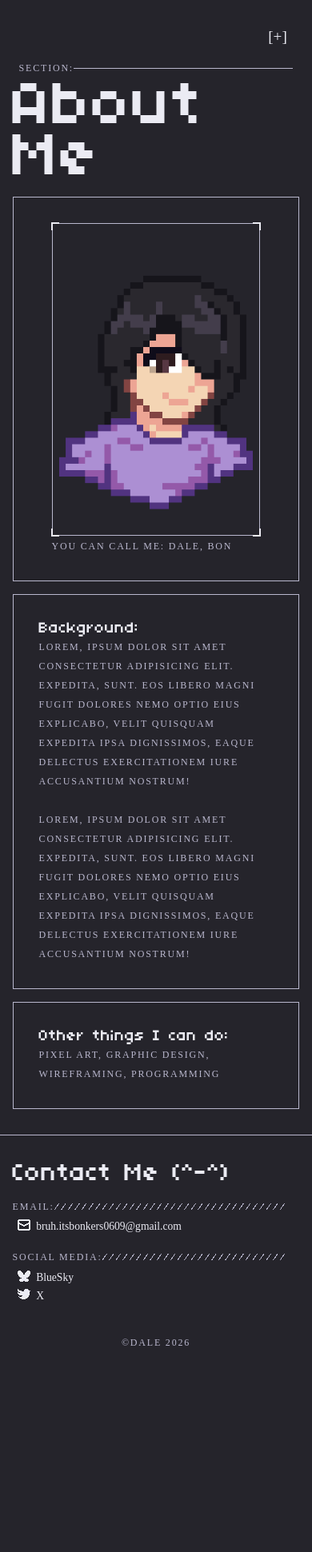
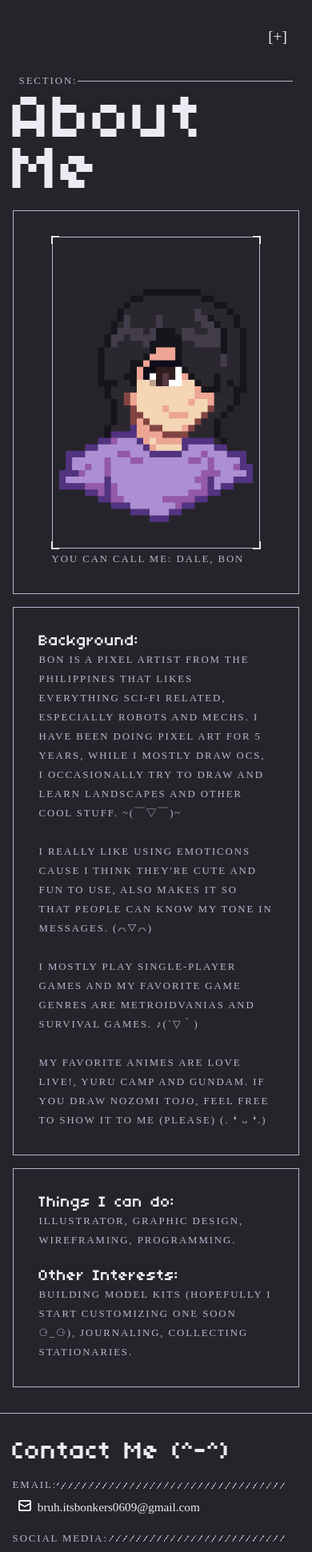
Before and after one commit to JD-NT/Portfolio, a Next.js app: page /about in a window 390 px wide. Shown: the top 1941 px of the page at 80% size. Before the commit the page ends 1690 px from the top, so only its background shows below. Built offline with nearby package versions, Linux system fonts and the light colour scheme.

Commit message:
Added some info on the about page &  updated images

```diff
--- a/app/about/About.css
+++ b/app/about/About.css
@@ -27,7 +27,7 @@
 .about-me1 img{
     aspect-ratio: 2 / 3;
     object-fit: cover;
-    min-width: 200px;
+    min-width: 250px;
 }
 
 .about-me2{
--- a/app/about/page.tsx
+++ b/app/about/page.tsx
@@ -10,20 +10,30 @@ function About() {
             <div className='about-layout'>
                 <div className='about-me1'>
                     <div>
-                        <div className='bounding-box-L flex justify-center'> <Image className='' src='/assets/pfp/MePixel.png' width={400} height={650} alt='' unoptimized/> </div>
+                        <div className='bounding-box-L flex justify-center'> <Image className='' src='/assets/pfp/MePixel.png' draggable='false' width={400} height={650} alt='' unoptimized/> </div>
                         <small>You can call me: Dale, Bon</small>
                     </div>
                 </div>
                 <div className='about-me2'>
                     <div className='about-description'>
                         <h6>Background:</h6>
-                        <small>Lorem, ipsum dolor sit amet consectetur adipisicing elit. Expedita, sunt. Eos libero magni fugit dolores nemo optio eius explicabo, velit quisquam expedita ipsa dignissimos, eaque delectus exercitationem iure accusantium nostrum!</small>
-                        <br /><br />
-                        <small>Lorem, ipsum dolor sit amet consectetur adipisicing elit. Expedita, sunt. Eos libero magni fugit dolores nemo optio eius explicabo, velit quisquam expedita ipsa dignissimos, eaque delectus exercitationem iure accusantium nostrum!</small>
+                        <small>
+                            Bon is a pixel artist from the Philippines that likes everything sci-fi related, especially robots and mechs.
+                            I have been doing pixel art for 5 years, while I mostly draw OCs, I occasionally try to draw and learn landscapes and other cool stuff. ~(￣▽￣)~
+                            <br /><br />
+                            I really like using emoticons cause I think they're cute and fun to use, also makes it so that people can know my tone in messages. (⌒▽⌒)
+                            <br /><br />
+                            I mostly play single-player games and my favorite game genres are Metroidvanias and Survival games. ♪(´▽｀)
+                            <br /><br />
+                            My favorite animes are Love Live!, Yuru Camp and Gundam. If you draw Nozomi Tojo, feel free to show it to me (please) (. ❛ ᴗ ❛.)
+                        </small>
                     </div>
                     <div className='about-hobbies'>
-                        <h6>Other things I can do:</h6>
-                        <small>Pixel Art, Graphic Design, Wireframing, Programming</small>
+                        <h6>Things I can do:</h6>
+                        <small>Illustrator, Graphic Design, Wireframing, Programming.</small>
+                        <br /><br />
+                        <h6>Other Interests:</h6>
+                        <small>Building Model Kits (Hopefully I start customizing one soon ⚆_⚆), Journaling, Collecting Stationaries.</small>
                     </div>
                 </div>
             </div>
--- a/app/art/CharacterDesigner.css
+++ b/app/art/CharacterDesigner.css
@@ -101,7 +101,7 @@
 }
 
 .desc-box-mini{
-    padding: 0.5em 1em;
+    padding: 0.5em 0.5em;
     flex-grow: 2;
 }
 
--- a/app/art/SixStars/[memberName]/SixStars.css
+++ b/app/art/SixStars/[memberName]/SixStars.css
@@ -8,9 +8,8 @@
     margin-block: 1em;
 }
 
-.group-intro h3{
+.group-intro h6{
     font-family: Onder;
-    font-size: clamp(1rem, 2rem, 2vw);
     line-height: 1.5;
 }
 
--- a/app/components/CharacterCard/CharacterCard.tsx
+++ b/app/components/CharacterCard/CharacterCard.tsx
@@ -8,11 +8,11 @@ const CharacterCard = (props: characterName) => {
         <>
             <div>
                 <div className='character-card'>
-                    <div className='plus top-[10px] right-[10px]'><Image src='/assets/plus.png' width={20} height={16} alt='' priority /></div>
-                    <div className='plus top-[10px] left-[10px]'><Image src='/assets/plus.png' width={20} height={16} alt='' priority /></div>
-                    <div className='plus bottom-[10px] right-[10px]'><Image src='/assets/plus.png' width={20} height={16} alt='' priority /></div>
-                    <div className='plus bottom-[10px] left-[10px]'><Image src='/assets/plus.png' width={20} height={16} alt='' priority /></div>
-                    <div className='bounding-box-L my-[1em]'><Image className='grid-bg profile-img' src={props.imageSrc} width={320} height={320} quality={100} alt='' unoptimized/></div>
+                    <div className='plus top-[10px] right-[10px]'><Image src='/assets/plus.png' draggable='false' width={20} height={16} alt='' priority /></div>
+                    <div className='plus top-[10px] left-[10px]'><Image src='/assets/plus.png' draggable='false' width={20} height={16} alt='' priority /></div>
+                    <div className='plus bottom-[10px] right-[10px]'><Image src='/assets/plus.png' draggable='false' width={20} height={16} alt='' priority /></div>
+                    <div className='plus bottom-[10px] left-[10px]'><Image src='/assets/plus.png' draggable='false' width={20} height={16} alt='' priority /></div>
+                    <div className='bounding-box-L my-[1em]'><Image className='grid-bg profile-img' draggable='false' src={props.imageSrc} width={320} height={320} quality={100} alt='' unoptimized/></div>
                     </div>
                 <a href={props.linkto}>
                 <div className='character-details'><h4>{props.name}<small>[↗]</small></h4><small>{props.description}</small></div>
--- a/app/components/Footer/Footer.tsx
+++ b/app/components/Footer/Footer.tsx
@@ -8,16 +8,16 @@ export default function Footer() {
                 <h5>Contact Me (^-^)</h5>
                 <div className='links1'>
                     <div className='flex'><small>Email:</small> <div className='hazard-background-thin flex-grow-1 self-center'></div></div>
-                        <a className='social-link' href='mailto:bruh.itsbonkers0609@gmail.com'>
-                            <Image src='/assets/icons/gmail.webp' className='icon' width={16} height={16} alt=''/>
+                        <a className='social-link' href='mailto:bruh.itsbonkers0609@gmail.com' target='_blank'>
+                            <Image src='/assets/icons/gmail.webp' draggable='false' className='icon' width={16} height={16} alt=''/>
                                 bruh.itsbonkers0609@gmail.com
                         </a>
                 </div>
 
                 <div className='links2'>
                     <div className='flex'><small>Social Media:</small> <div className='hazard-background-thin flex-grow-1 self-center'></div></div>
-                        <a className='social-link' href='https://bsky.app/profile/bruhitsbon.bsky.social'><Image src='/assets/icons/bluesky.webp' className='icon' width={16} height={16} alt=''/>BlueSky</a>
-                        <a className='social-link' href='https://x.com/BruhItsBon'><Image src='/assets/icons/twitter.webp' className='icon' width={16} height={16} alt=''/>X</a>
+                        <a className='social-link' href='https://bsky.app/profile/bruhitsbon.bsky.social' target='_blank'><Image src='/assets/icons/bluesky.webp' draggable='false' className='icon' width={16} height={16} alt=''/>BlueSky</a>
+                        <a className='social-link' href='https://x.com/BruhItsBon' target='_blank'><Image src='/assets/icons/twitter.webp' draggable='false' className='icon' width={16} height={16} alt=''/>X</a>
                 </div>
 
                 <div className='links3'>
--- a/app/components/GalleryImage/GalleryImage.tsx
+++ b/app/components/GalleryImage/GalleryImage.tsx
@@ -17,12 +17,12 @@ const GalleryImage = (props: Image) => {
             <div className='galleryimage'
             onClick={openImageModal}
             >
-                <Image src={props.imageSrc} width={1600} height={960} alt='' unoptimized/>
+                <Image src={props.imageSrc} draggable='false' width={1600} height={960} alt='' unoptimized/>
                 <small><i>{props.title}</i></small>
             </div>
 
             <div className={`${isOpen ? 'open-modal' : ''} image-modal`}>
-                <Image src={props.imageSrc} width={900} height={860} alt='' onClick={closeImageModal} unoptimized/>
+                <Image src={props.imageSrc} draggable='false' width={900} height={860} alt='' onClick={closeImageModal} unoptimized/>
                 <small><i>{props.title}</i></small>
             </div>
 
--- a/app/components/NavBar/NavBar.css
+++ b/app/components/NavBar/NavBar.css
@@ -49,11 +49,19 @@ header {
   cursor: pointer;
 }
 
-.hamburger-button { margin: min(2em, 4%) min(4em, 8%); margin-left: auto;  display: none; cursor: pointer; position: sticky; top: min(2em, 4%); z-index: 5;}
+.hamburger-button {
+  padding: min(1em, 4%) min(4em, 8%);
+  margin-left: auto;
+  display: none;
+  cursor: pointer;
+  position: sticky;
+  top: min(1em, 4%);
+  z-index: 5;
+}
 
 .hamburger-icon { width: 1.5em; height: 1px; background-color: var(--color-white-50); margin: 6px 0;}
 
-.close-button{ margin: min(2.25rem) min(1.75rem); margin-left: auto; display: none; cursor: pointer; position: absolute; top: 0; right: 0;}
+.close-button{ padding: min(2.25rem) min(1.75rem); margin-left: auto; display: none; cursor: pointer; position: absolute; top: 0; right: 0;}
 
 .overlay{
   background-image: url("/assets/overlaybg.png");
--- a/app/globals.css
+++ b/app/globals.css
@@ -30,6 +30,7 @@
   scroll-behavior: smooth;
   scrollbar-gutter: thin;
   font-smooth: never;
+  user-select: none;
 }
 
 html {
@@ -56,11 +57,11 @@ h5{ font-size: clamp(2rem, 2rem, 3vw);}
 
 h6{ font-size: clamp(1.25rem, 1.50rem, 2.5vw);}
 
-small{ color: var(--color-white-100); font-size: clamp(0.5rem, 0.75rem, 1rem); letter-spacing: 0.15em; text-transform: uppercase;}
+small{ color: var(--color-white-100); font-size: clamp(0.6rem, 0.8rem, 1rem); letter-spacing: 0.15em; text-transform: uppercase;}
 
 big{ font-size: clamp(1rem, 1.2rem, 1.75rem);}
 
-p, ul, li, a, Links{ white-space: wrap; font-size: clamp(0.75rem, 0.85rem, 1rem); letter-spacing: 15%; line-height: 1.25rem;  font-weight: 300;}
+p, ul, li, a{ white-space: wrap; font-size: clamp(0.85rem, 0.95rem, 1rem); letter-spacing: 15%; line-height: 1.25rem;  font-weight: 300;}
 
 sup{font-weight: 100;}
 
@@ -74,7 +75,7 @@ sup{font-weight: 100;}
 
 .display-text{
     font-family: Onder;
-    font-size: clamp(1vw, 5vw, 6rem);
+    font-size: clamp(1vw, 4.5vw, 5rem);
     text-transform: uppercase;
     line-height: 1.5em;
 }
--- a/app/layout.tsx
+++ b/app/layout.tsx
@@ -5,7 +5,7 @@ import Footer from "./components/Footer/Footer";
 
 export const metadata: Metadata = {
   title: "Dale's Warren",
-  description: "The Portfolio of Dale",
+  description: "I'm Dale, a Pixel Artist and Character Designer.. this site is best viewed on desktop but will work on other devices ^_^",
 };
 
 export default function RootLayout({
```
Also changed, not shown: app/art/SixStars/[memberName]/page.tsx (+6 -6 lines), app/art/page.tsx (+10 -12 lines).
